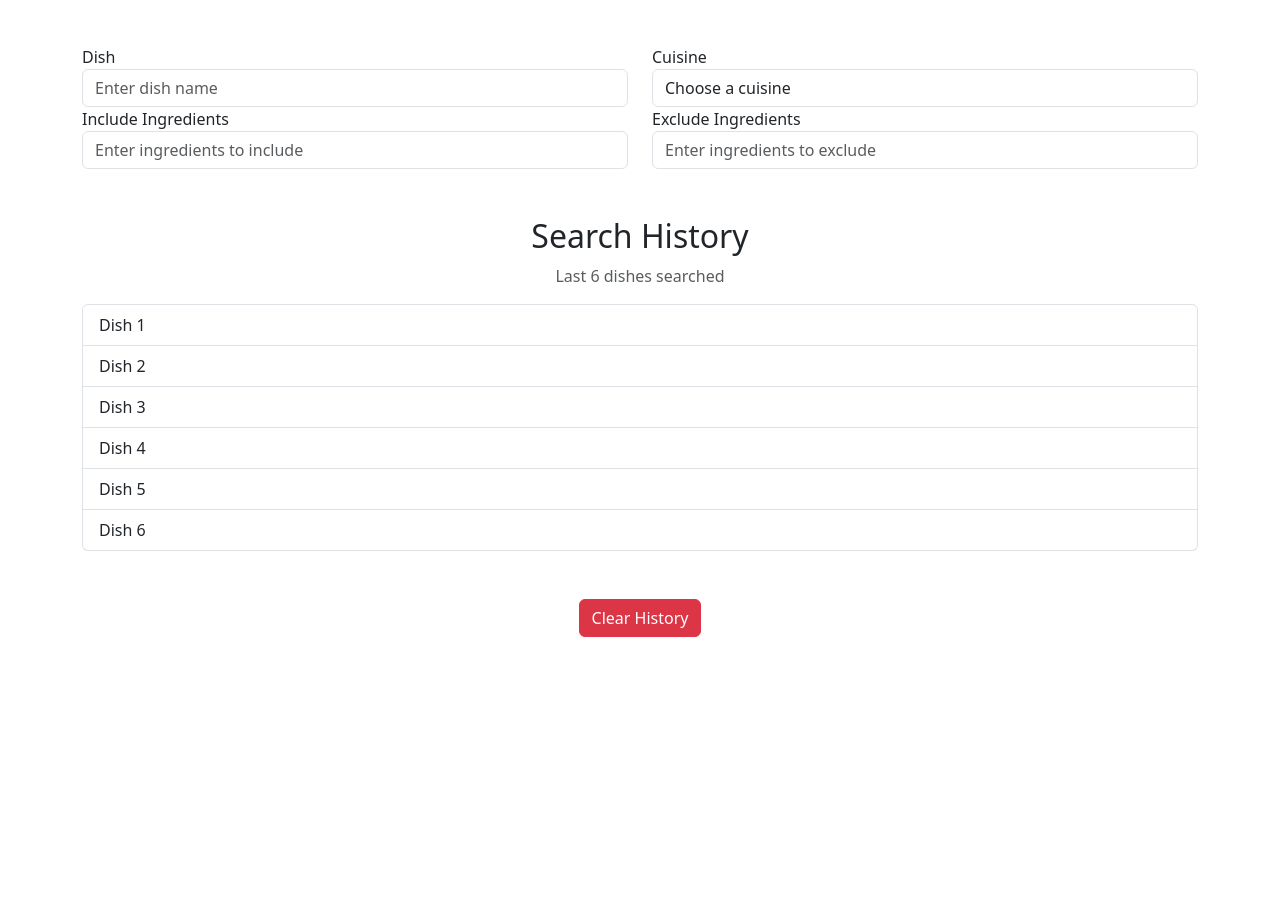
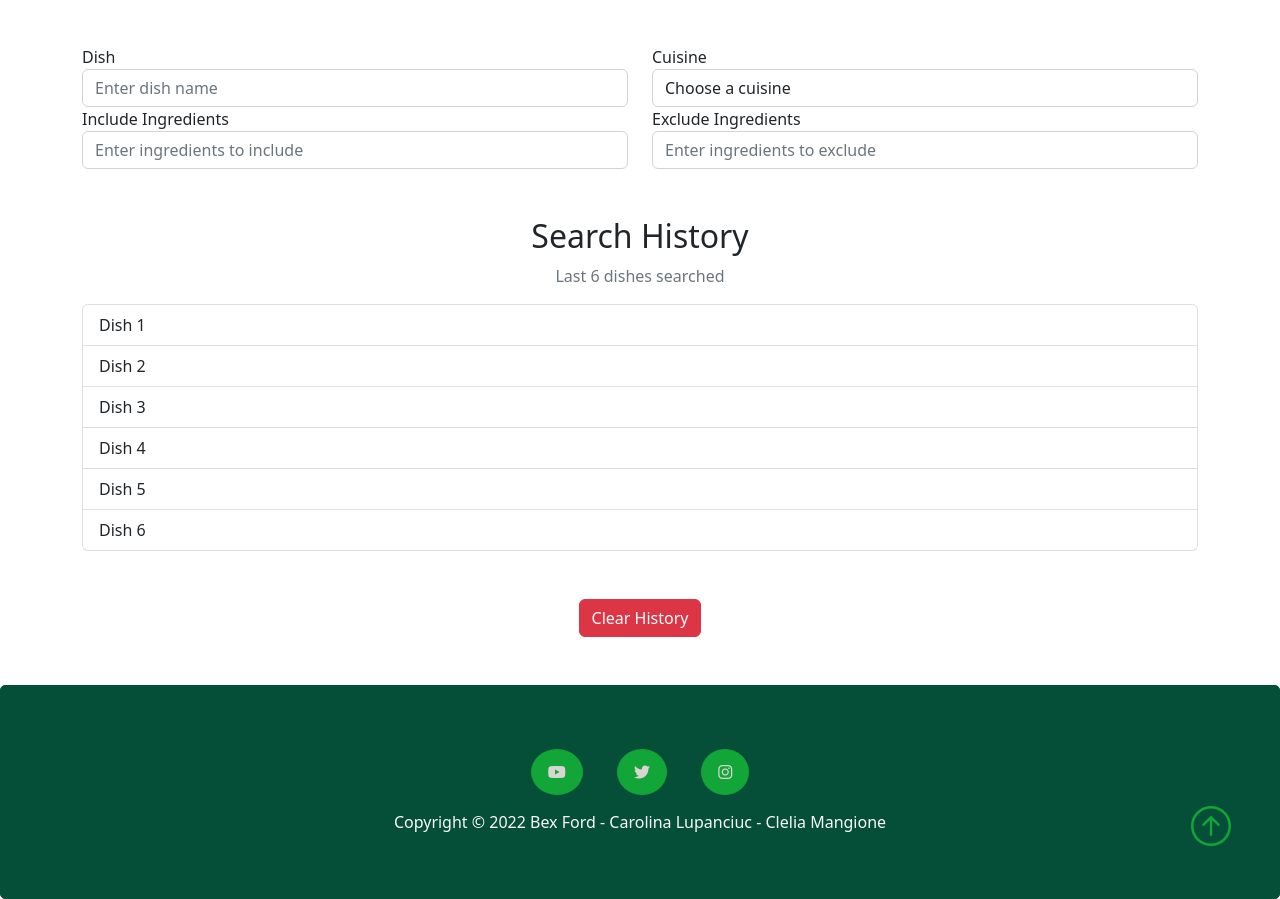
Before and after one commit to bex-ford/project-1, a plain HTML site: page index.html in a window 1280 px wide. Shown: the part 424-1323 px from the top of the page. Before the commit the page ends 1109 px from the top, so only its background shows below. Drawn offline with nearby package versions, Linux system fonts and the light colour scheme; no server answers.

Commit message:
bootstrap css footer basic styling

```diff
--- a/index.html
+++ b/index.html
@@ -5,8 +5,13 @@
   <meta charset="UTF-8" />
   <meta http-equiv="X-UA-Compatible" content="IE=edge" />
   <meta name="viewport" content="width=device-width, initial-scale=1.0" />
-  <link href="https://cdn.jsdelivr.net/npm/bootstrap@5.3.0-alpha1/dist/css/bootstrap.min.css" rel="stylesheet"
-    integrity="sha384-GLhlTQ8iRABdZLl6O3oVMWSktQOp6b7In1Zl3/Jr59b6EGGoI1aFkw7cmDA6j6gD" crossorigin="anonymous" />
+  <!--Bootstrap CSS-->
+  <link rel="stylesheet" href="https://cdn.jsdelivr.net/npm/bootstrap-icons@1.3.0/font/bootstrap-icons.css">
+  <link href="https://cdn.jsdelivr.net/npm/bootstrap@5.2.2/dist/css/bootstrap.min.css" rel="stylesheet"
+        integrity="sha384-Zenh87qX5JnK2Jl0vWa8Ck2rdkQ2Bzep5IDxbcnCeuOxjzrPF/et3URy9Bv1WTRi" crossorigin="anonymous">
+  <!--Font Awesome CSS -->
+  <link href="https://cdnjs.cloudflare.com/ajax/libs/font-awesome/6.2.0/css/all.min.css" rel="stylesheet">
+  <!-- Project CSS -->
   <link rel="stylesheet" href="style.css">
   <title>Just Veggie</title>
 </head>
@@ -123,6 +128,30 @@
     <!-- HTML to be populated by the API dinamically -->
   </div>
 
+  <!-- Footer section with social icons -->
+  <footer class="p-5 card-bg-primary text-light text-center position-relative">
+    <div class="container">
+      <div class="social">
+        <button type="button" class="btn btn-acc-round">
+          <a target="_blank" href="https://www.youtube.com/"><span class="fa-brands fa-youtube"
+              aria-hidden="true"></span><span class="sr-only">Youtube</span></a>
+        </button>
+        <button type="button" class="btn btn-acc-round">
+          <a target="_blank" href="https://twitter.com"><span class="fa-brands fa-twitter"
+              aria-hidden="true"></span><span class="sr-only">Twitter</span></a>
+        </button>
+        <button type="button" class="btn btn-acc-round">
+          <a target="_blank" href="https://www.instagram.com/"><span class="fa-brands fa-instagram"
+              aria-hidden="true"></span><span class="sr-only">Instagram</span></a>
+        </button>
+      </div>
+      <div class="copyright">
+        <p>Copyright &copy; 2022 Bex Ford - Carolina Lupanciuc - Clelia Mangione</p>
+        <a href="#" class="position-absolute bottom-0 end-0 p-5"><i class="bi bi-arrow-up-circle h1"></i></a>
+      </div>
+    </div>
+  </footer>
+
   <!-- JS FILES -->
   <!-- Spoonacular -->
   <script src="spoonacular.js"></script>
@@ -130,5 +159,11 @@
   <script src="youtube.js"></script>
   <!-- JQuery -->
   <script src="https://cdnjs.cloudflare.com/ajax/libs/jquery/3.2.1/jquery.min.js"></script>
+  <!-- Bootstrap Js -->
+  <script src="https://cdn.jsdelivr.net/npm/bootstrap@5.2.2/dist/js/bootstrap.bundle.min.js"
+        integrity="sha384-OERcA2EqjJCMA+/3y+gxIOqMEjwtxJY7qPCqsdltbNJuaOe923+mo//f6V8Qbsw3"
+        crossorigin="anonymous">
+  </script>
 </body>
+
 </html>
--- a/style.css
+++ b/style.css
@@ -52,3 +52,36 @@ header h1 {
     padding: 15px auto;
 
 }
+
+/* Footer section */
+.bi-arrow-up-circle {
+    color: var(--primarylightclr);
+}
+
+.card-bg-primary {
+    background-color: var(--primaryclr);
+    border: 1px solid var(--primaryclr);
+    border-radius: 5px;
+}
+
+.btn-acc-round {
+    background-color: var(--primarylightclr);
+    border: 5px solid var(--primarylightclr);
+    border-radius: 50%;
+    color: var(--textlightclr);
+    font-weight: 700;
+    margin: 15px;
+}
+
+.btn-acc-round:hover {
+        background-color: var(--secondarylightclr);
+        border: 5px solid var(--secondarylightclr);
+        color: var(--textlightclr);
+        box-shadow: 0 0 11px rgba(33,33,33,.5);
+}
+
+a,
+a:hover {
+    text-decoration: none;
+    color: var(--textlightclr);
+}
```
